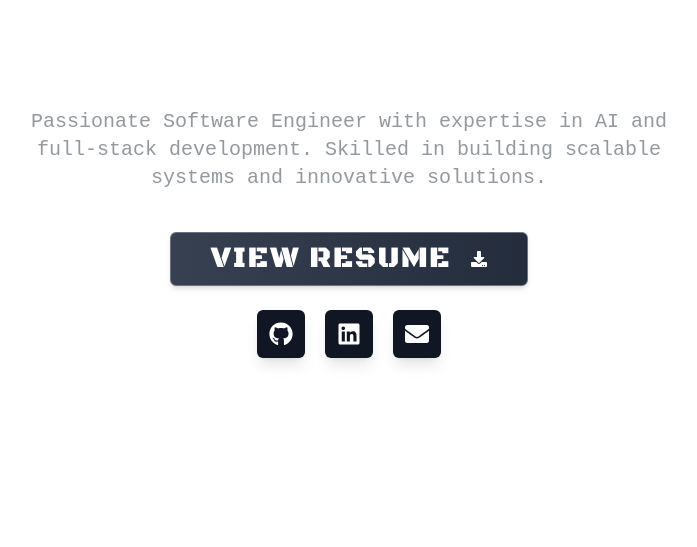
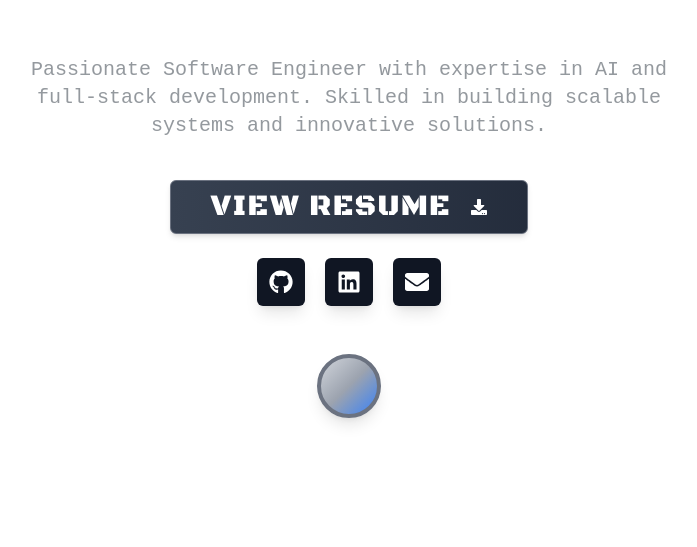
Before and after one commit to Rakotomalala01/portfolio, a React (Vite) app: page / in a window 1280 px wide. Shown: the part 253-800 px from the top of the page, without its empty margins (291-988 px from the left). Built offline with nearby package versions, Linux system fonts and the light colour scheme.

Commit message:
JR: robot basic form

```diff
--- a/src/components/body/sections/home-section.tsx
+++ b/src/components/body/sections/home-section.tsx
@@ -1,6 +1,7 @@
 import ContactList from "@/components/ui/contact-list";
 import MyCVDownloader from "@/components/ui/myCVDownloader";
 import ProfileDescription from "@/components/ui/profil-description";
+import RobotHead from "@/components/ui/robot";
 
 const Home = () => {
 
@@ -10,24 +11,11 @@ const Home = () => {
       id="home"
       className="h-screen flex flex-col items-center justify-center text-center pb-10 bg-background text-white overflow-hidden"
     >
-      {/* <h1
-        className="text-4xl md:text-6xl font-blackops tracking-wider"
-        aria-live="polite"
-      >
-        <span className="">{text}</span>
-        <span
-          aria-hidden="true"
-          className={`text-keyword font-bold ${cursorVisible ? "opacity-100" : "opacity-0"}`}
-        >
-          |
-        </span>
-      </h1>
-      <p className="text-lg md:text-xl font-light text-muted-foreground mb-6 max-w-2xl">
-        {homeDescription}
-      </p> */}
+
       <ProfileDescription/>
       <MyCVDownloader/>
       <ContactList/>
+      <RobotHead/>
     </section>
   );
 };
--- /dev/null
+++ b/src/components/ui/robot.tsx
@@ -0,0 +1,13 @@
+import React from 'react';
+
+const robotForm = "rounded-full mt-10 bg-gradient-to-br items-center justify-center from-gray-300 via-gray-400 to-blue-500 shadow-lg border-4 border-gray-500 w-12 h-12 md:w-16 md:h-16";
+
+const RobotHead = () => {
+    return (
+        <div className={robotForm}>
+
+        </div>
+    );
+  };
+
+export default RobotHead;
```
